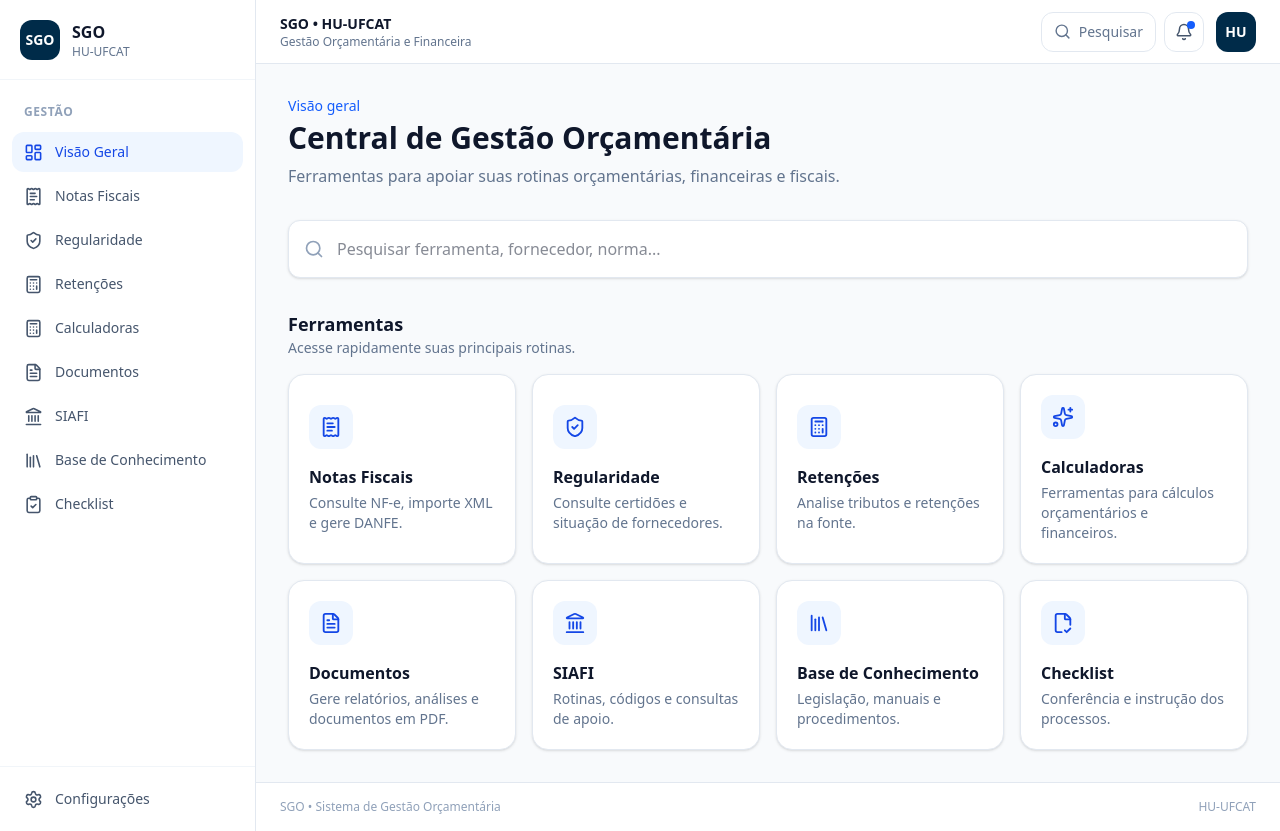
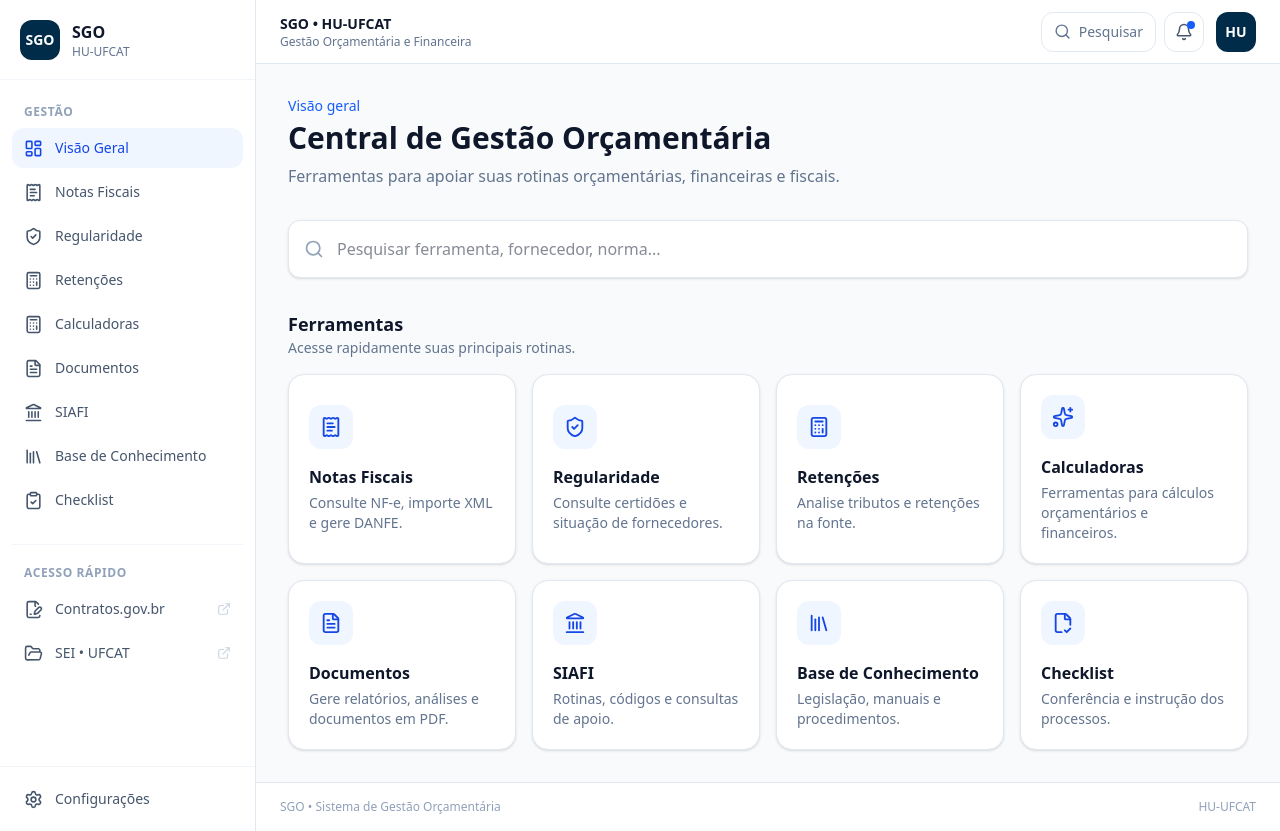
Before and after one commit to thiagoamorim-ship-it/sgofufcat, a React (Vite) app: page / in a window 1280 px wide. Built offline with nearby package versions, Linux system fonts and the light colour scheme.

Commit message:
feat: adiciona acessos rápidos ao sidebar

```diff
--- a/src/components/layout/Sidebar.tsx
+++ b/src/components/layout/Sidebar.tsx
@@ -8,6 +8,9 @@ import {
   Library,
   ClipboardCheck,
   Settings,
+  FileSignature,
+  FolderOpen,
+  ExternalLink,
 } from 'lucide-react';
 
 const menuItems = [
@@ -22,9 +25,24 @@ const menuItems = [
   { label: 'Checklist', icon: ClipboardCheck },
 ];
 
+const quickLinks = [
+  {
+    label: 'Contratos.gov.br',
+    icon: FileSignature,
+    url: 'https://contratos.gov.br',
+  },
+  {
+    label: 'SEI • UFCAT',
+    icon: FolderOpen,
+    url: 'https://sei.ufcat.edu.br',
+  },
+];
+
 export default function Sidebar() {
   return (
     <aside className="hidden min-h-screen w-64 flex-col border-r border-slate-200 bg-white lg:flex">
+
+      {/* Identidade do sistema */}
       <div className="flex h-20 items-center gap-3 border-b border-slate-100 px-5">
         <div className="flex h-10 w-10 items-center justify-center rounded-xl bg-[#002B49] text-sm font-bold text-white">
           SGO
@@ -36,11 +54,14 @@ export default function Sidebar() {
         </div>
       </div>
 
-      <nav className="flex-1 space-y-1 p-3">
+      {/* Navegação */}
+      <nav className="flex-1 overflow-y-auto p-3">
+
         <p className="px-3 pb-2 pt-3 text-xs font-semibold uppercase tracking-wider text-slate-400">
           Gestão
         </p>
 
+        <div className="space-y-1">
           {menuItems.map((item, index) => {
             const Icon = item.icon;
 
@@ -58,14 +79,52 @@ export default function Sidebar() {
               </button>
             );
           })}
+        </div>
+
+        {/* Acesso rápido */}
+        <div className="mt-6 border-t border-slate-100 pt-5">
+          <p className="px-3 pb-2 text-xs font-semibold uppercase tracking-wider text-slate-400">
+            Acesso rápido
+          </p>
+
+          <div className="space-y-1">
+            {quickLinks.map((item) => {
+              const Icon = item.icon;
+
+              return (
+                <a
+                  key={item.label}
+                  href={item.url}
+                  target="_blank"
+                  rel="noopener noreferrer"
+                  className="group flex w-full items-center gap-3 rounded-xl px-3 py-2.5 text-sm font-medium text-slate-600 transition hover:bg-blue-50 hover:text-blue-700"
+                >
+                  <Icon size={19} />
+
+                  <span className="flex-1">
+                    {item.label}
+                  </span>
+
+                  <ExternalLink
+                    size={14}
+                    className="text-slate-300 transition group-hover:text-blue-500"
+                  />
+                </a>
+              );
+            })}
+          </div>
+        </div>
+
       </nav>
 
+      {/* Configurações */}
       <div className="border-t border-slate-100 p-3">
         <button className="flex w-full items-center gap-3 rounded-xl px-3 py-2.5 text-sm font-medium text-slate-600 transition hover:bg-slate-50">
           <Settings size={19} />
           Configurações
         </button>
       </div>
+
     </aside>
   );
 }
```
Lines whose indentation alone changed are shown as unchanged.
